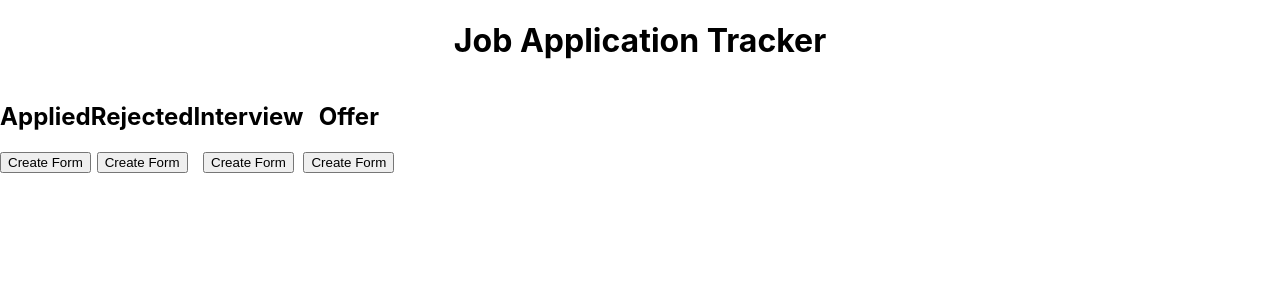
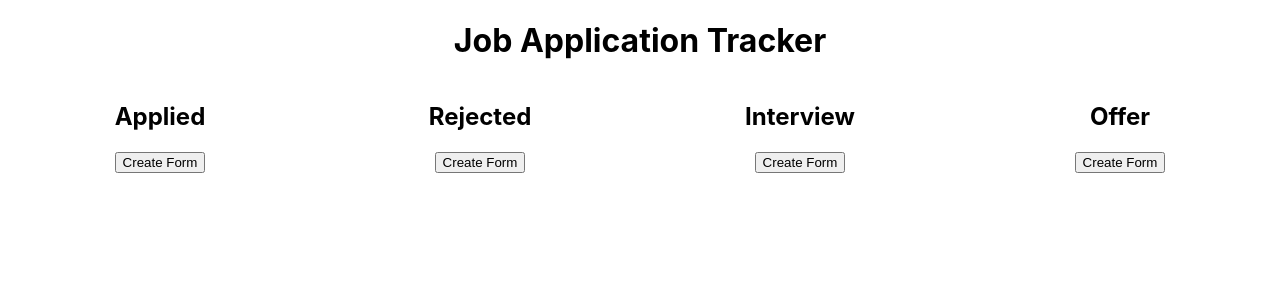
Before and after one commit to mxk5025/job-app-tracker, a React (Create React App) app: page / in a window 1280 px wide. Shown: the top 300 px of the page. Built offline with nearby package versions, Linux system fonts and the light colour scheme; the HTML template or start-up script is replaced by a standard one.

Commit message:
Fixed the formating of the description box to fit the screen width

```diff
--- a/src/App.css
+++ b/src/App.css
@@ -4,4 +4,5 @@
 
 .status-list-container {
   display: flex;
+  justify-content: space-around;
 }
--- a/src/components/CreateForm.css
+++ b/src/components/CreateForm.css
@@ -15,6 +15,10 @@
   align-items: center;
 }
 
+.DescriptionContainer textarea {
+  width: 24vw;
+}
+
 .SubmitButton {
   display: flex;
   flex-direction: column;
--- a/src/components/CreateForm.js
+++ b/src/components/CreateForm.js
@@ -55,7 +55,6 @@ export default function CreateForm({ status, addJobApp }) {
           Description
           <textarea
             rows="6"
-            cols="50"
             type="text"
             name="Description"
             value={description}
--- a/src/components/JobList.css
+++ b/src/components/JobList.css
@@ -1,4 +1,5 @@
 .JobList {
+  width: 414px;
 }
 
 .JobList ul {
```
